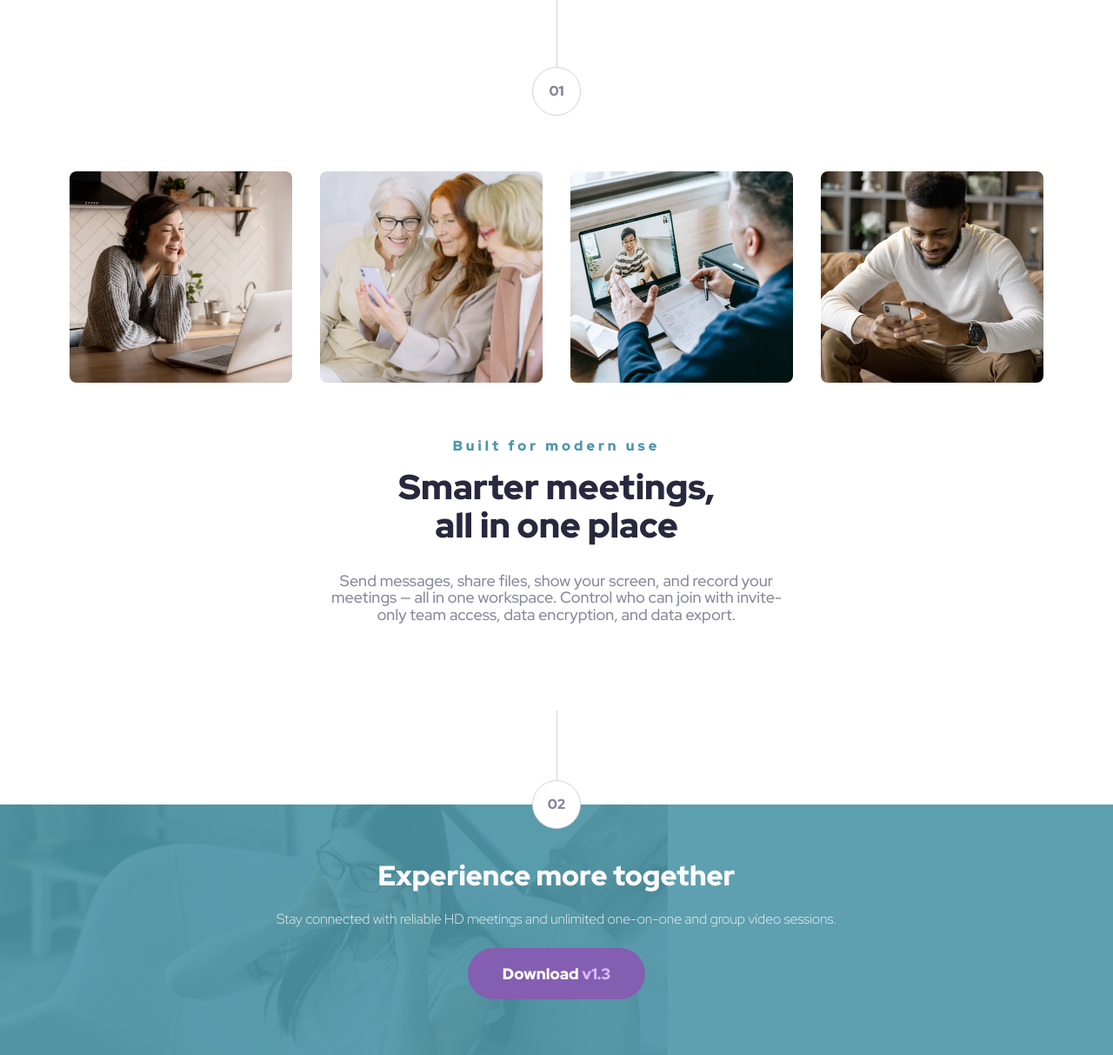
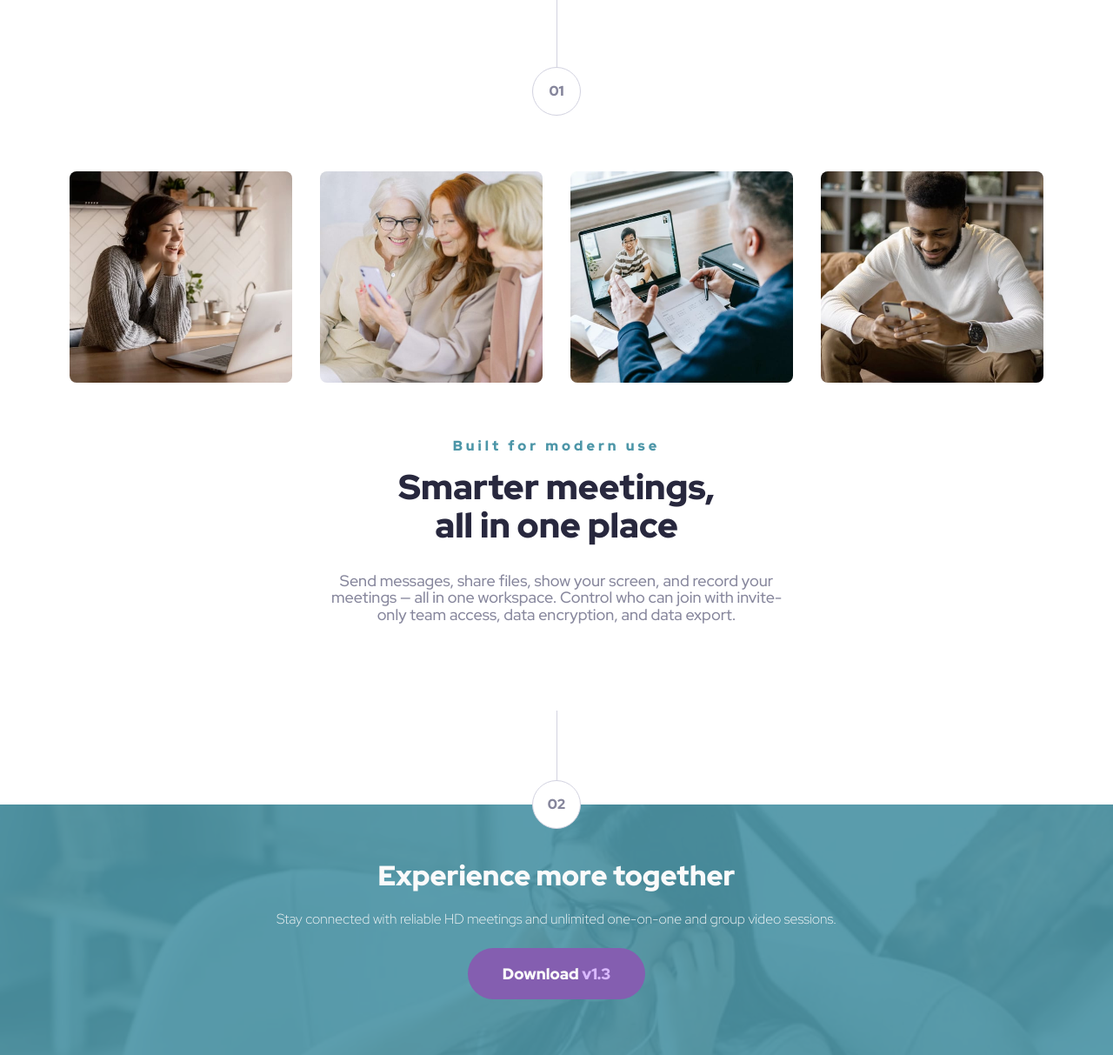
Before and after one commit to MathiasHun1/FEM-meet-landing-page, a React (Vite) app: page / in a window 1280 px wide. Shown: the part 550-1763 px from the top of the page at 87% size. Built offline with nearby package versions, Linux system fonts and the light colour scheme.

Commit message:
fixed footer images not scaling

```diff
--- a/src/styles/components/Footer.scss
+++ b/src/styles/components/Footer.scss
@@ -9,7 +9,10 @@ footer {
   position: relative;
   isolation: isolate;
   z-index: 0;
-  // transform: translateY(-20px);
+
+  img {
+    width: 100%;
+  }
 }
 
 .image-wrapper-footer {
```
